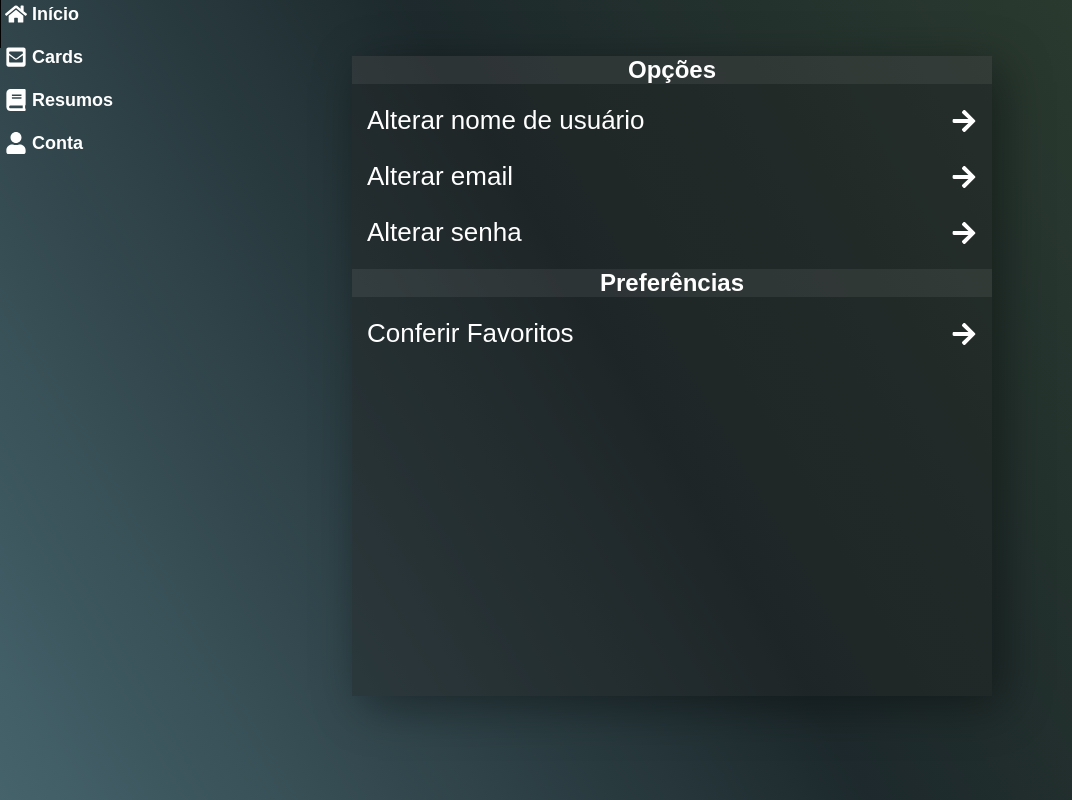
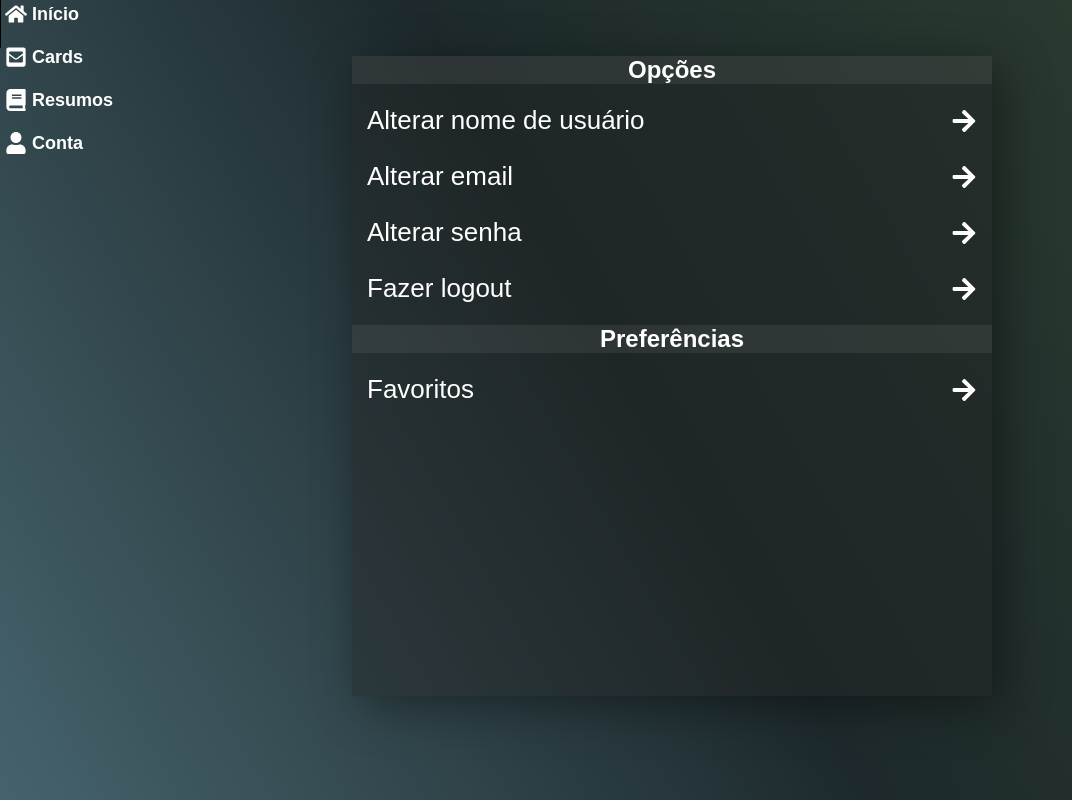
Before and after one commit to LucasWillBlumenau/learning-flash-web, a React (Vite) app: page /user in a window 1280 px wide. Shown: the whole page, without its empty margins (0-1072 px from the left). Built offline with nearby package versions, Linux system fonts and the light colour scheme; sample sign-in values are in the browser's storage.

Commit message:
creating logout feature

```diff
--- /dev/null
+++ b/src/components/ProfileOptions.jsx
@@ -0,0 +1,24 @@
+import { FaArrowRight } from 'react-icons/fa'
+import './styles/ProfileOptions.css'
+
+const ProfileOptions = ({ title, children }) => {
+    return (
+        <>
+            <h2 className="optionsTitle">{ title }</h2>
+            <ul className="profileOptions">
+                { children }
+            </ul>
+        </>
+    )
+}
+
+const ProfileOption = ({ title, onClick }) => {
+    return(
+        <li className="profileOption" onClick={onClick}>
+            <span>{ title }</span>
+            <FaArrowRight />
+        </li>
+    )
+}
+
+export { ProfileOptions, ProfileOption }
--- /dev/null
+++ b/src/components/styles/ProfileOptions.css
@@ -0,0 +1,30 @@
+.optionsTitle {
+    width: 100%;
+    text-align: center;
+    background-color: #ffffff11;
+}
+
+.profileOptions {
+    display: flex;
+    flex-direction: column;
+    gap: 15px;
+    width: 100%;
+}
+
+.profileOption {
+    display: flex;
+    justify-content: space-between;
+    align-items: center;
+    padding: 5px 15px;
+    cursor: pointer;
+}
+
+.profileOption:hover {
+    background-color: #ffffff33;
+    transition: 200ms ease-in-out;
+}
+
+.profileOption span, .profileOption svg {
+    font-size: 26px;
+    font-weight: 500;
+}
--- a/src/pages/LoginPage.jsx
+++ b/src/pages/LoginPage.jsx
@@ -1,5 +1,6 @@
 import { Link, useNavigate } from 'react-router-dom'
 import { useRef, useState } from 'react'
+import './styles/Base.css'
 import './styles/Forms.css'
 
 
@@ -79,7 +80,7 @@ export default () => {
                     {/* <button id="createAccountButton">Criar Conta</button> */}
                     <button ref={loginButton}>{loginMessage}</button>
                 </div>
-                <p>Novo Por Aqui? <Link className="accountCreationLink" to="/signup">Crie Sua Conta!</Link></p>
+                <p>Novo Por Aqui? <Link className="link" to="/signup">Crie Sua Conta!</Link></p>
             </form>
         </div>
     )
--- a/src/pages/SignUpPage.jsx
+++ b/src/pages/SignUpPage.jsx
@@ -1,5 +1,6 @@
 import { Link } from 'react-router-dom'
 import { useRef, useState } from 'react'
+import './styles/Base.css'
 import './styles/Forms.css'
 
 
@@ -108,7 +109,7 @@ export default () => {
                 <div className="buttonsWrapper">
                     <button ref={signUpButton}>Criar</button>
                 </div>
-                <p>Já tem uma conta? <Link className="accountCreationLink" to="/login">Faça Login!</Link></p>
+                <p>Já tem uma conta? <Link className="link" to="/login">Faça Login!</Link></p>
             </form>
         </div>
     )
--- a/src/pages/Summary.jsx
+++ b/src/pages/Summary.jsx
@@ -1,4 +1,4 @@
-import { useParams } from 'react-router-dom';
+import { useParams, Link } from 'react-router-dom';
 import { useState, useEffect } from 'react';
 import getSummary from '../context/summary'
 
@@ -69,8 +69,9 @@ export default () => {
             <div className="modal">
                 <div className="modalPopup popup">
                     <h2>Selecione o deck:</h2>
+
                     <div className="decksList">
-                        {decks !== null && (decks.length === 0? <p>Você ainda não possui nenhum deck</p>: decksList())}
+                        {decks !== null && (decks.length === 0? <p>Você ainda não possui nenhum deck. <Link to="/decks" className="link">Adicione um novo!</Link></p>: decksList())}
                     </div>
                     <h2>Card a ser adicionado:</h2>
                     <div className="modalPhraseContainer">
--- a/src/pages/UserPage.jsx
+++ b/src/pages/UserPage.jsx
@@ -1,35 +1,31 @@
 import './styles/UserPage.css'
 import './styles/Base.css'
-import { FaArrowRight } from 'react-icons/fa'
+
+import { ProfileOptions, ProfileOption } from '../components/ProfileOptions'
+import { useNavigate } from 'react-router-dom'
 
 
 export default () =>  {
+
+    const navigate = useNavigate()
+
+    const logout = () => {
+        localStorage.removeItem('authtoken')
+        navigate('/login')
+    }
+
     return (
         <div className="userPageWrapper centralized">
             <div className="infoWrapper">
-                <h2 className="optionsTitle">Opções</h2>
-                <ul className="profileOptions">
-                    <li className="profileOption">
-                        <span>Alterar nome de usuário</span>
-                        <FaArrowRight />
-                    </li>
-                    <li className="profileOption">
-                        <span>Alterar email</span>
-                        <FaArrowRight />
-                    </li>
-                    <li className="profileOption">
-                        <span>Alterar senha</span>
-                        <FaArrowRight />
-                    </li>
-                </ul>
-
-                <h2 className="optionsTitle">Preferências</h2>
-                <ul className="profileOptions">
-                    <li className="profileOption">
-                        <span>Conferir Favoritos</span>
-                        <FaArrowRight />
-                    </li>
-                </ul>
+                <ProfileOptions title="Opções">
+                    <ProfileOption title="Alterar nome de usuário" onClick={() => alert('It works')} />
+                    <ProfileOption title="Alterar email" />
+                    <ProfileOption title="Alterar senha" />
+                    <ProfileOption title="Fazer logout" onClick={logout}/>
+                </ProfileOptions>
+                <ProfileOptions title="Preferências">
+                    <ProfileOption title="Favoritos" />
+                </ProfileOptions>
             </div>
         </div>
     )
--- a/src/pages/styles/Base.css
+++ b/src/pages/styles/Base.css
@@ -35,6 +35,15 @@
     z-index: 10;
 }
 
+.link {
+    color: #299696;
+    font-weight: 600;
+}
+
+.link:hover {
+    text-decoration: underline;
+}
+
 
 @keyframes showModal {
     0% {
--- a/src/pages/styles/Forms.css
+++ b/src/pages/styles/Forms.css
@@ -70,15 +70,6 @@
     color: #fff;
     cursor: pointer;
     flex: 0.9;
-}
-
-.accountCreationLink {
-    color: #299696;
-    font-weight: 600;
-}
-
-.accountCreationLink:hover {
-    text-decoration: underline;
 }
 
 .warningMessage {
--- a/src/pages/styles/UserPage.css
+++ b/src/pages/styles/UserPage.css
@@ -15,34 +15,3 @@
     background-color: #22222264;
     box-shadow: 10px 10px 45px #00000066;
 }
-
-.optionsTitle {
-    width: 100%;
-    text-align: center;
-    background-color: #ffffff11;
-}
-
-.profileOptions {
-    display: flex;
-    flex-direction: column;
-    gap: 15px;
-    width: 100%;
-}
-
-.profileOption {
-    display: flex;
-    justify-content: space-between;
-    align-items: center;
-    padding: 5px 15px;
-    cursor: pointer;
-}
-
-.profileOption:hover {
-    background-color: #ffffff33;
-    transition: 200ms ease-in-out;
-}
-
-.profileOption span, .profileOption svg {
-    font-size: 26px;
-    font-weight: 500;
-}
```
